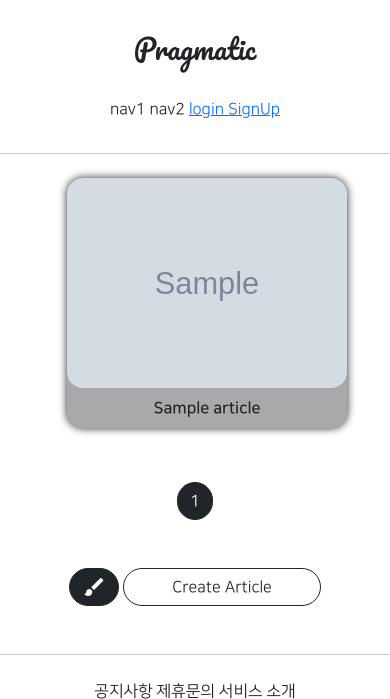
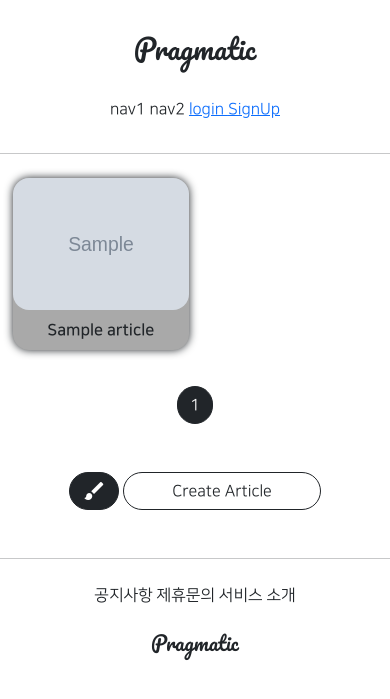
Before and after one commit to kanggihoon/gis_class6, a Django app: template articleapp/templates/articleapp/list.html in a window 390 px wide. Shown: the top 699 px of the page. Run offline with Django 3.2, Linux system fonts and the light colour scheme; tables that the repository leaves empty hold one stand-in row (values such as "Sample post"); the template is opened without the code that fills it: values that come from a table or form of the project are taken from there, most other values are stand-ins (such as "Sample title", 1, 10 or a date in 2020); grey boxes marked "Sample" are stand-in pictures; parts of the project's set-up code (start-up, migrations or seed data) failed here and were passed over; some libraries are stand-ins or nearby versions.

Commit message:
8/12 class6 commit1 모바일에서의 padding, margin설정, 매직그리드-거터 수정

```diff
--- a/articleapp/templates/articleapp/list.html
+++ b/articleapp/templates/articleapp/list.html
@@ -2,8 +2,13 @@
 {% load static %}
 {% block content %}
     <style>
+        .container{
+            padding: 0;
+            margin: 0 auto;
+        }
         .container div {
-          width: 280px;
+          width: 45%;
+            max-width: 200px;
           background-color: darkgray;
           display: flex;
           justify-content: center;
@@ -25,7 +30,7 @@
 
             <div>
                 <a href="{% url 'articleapp:detail' pk=article.pk %}">
-                    <img style="width: 280px" src="{{ article.image.url }}" alt="">
+                    <img src="{{ article.image.url }}" alt="">
                 </a>
                 <span class="NNS_B m-2">{{ article.title }}</span>
             </div>
--- a/static/js/magicgrid.js
+++ b/static/js/magicgrid.js
@@ -277,7 +277,7 @@ MagicGrid.prototype.listen = function listen () {
 let magicGrid = new MagicGrid({
   container: '.container',
   animate: true,
-  gutter: 30,
+  gutter: 12,
   static: true,
   useMin: true
 });
```
